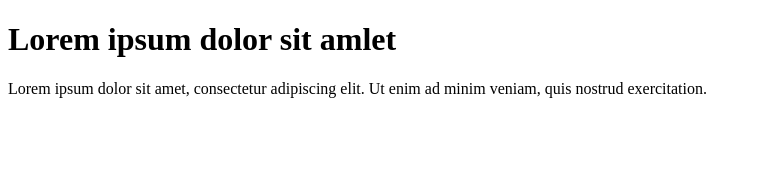
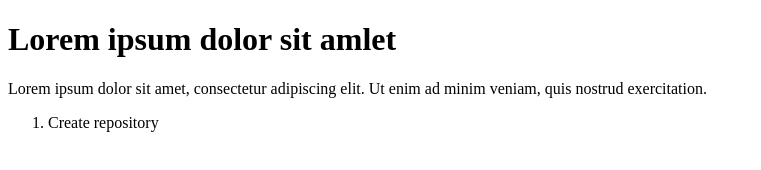
Before and after one commit to TokarevArtemV/goit-markup-hw-01, a plain HTML site: page index.html in a window 1280 px wide. Shown: the whole page, without its empty margins (0-761 px from the left). Drawn offline with Linux system fonts and the light colour scheme.

Commit message:
Add list

```diff
--- a/index.html
+++ b/index.html
@@ -13,5 +13,8 @@
       Lorem ipsum dolor sit amet, consectetur adipiscing elit. Ut enim ad minim
       veniam, quis nostrud exercitation.
     </p>
+    <ol>
+      <li>Create repository</li>
+    </ol>
   </body>
 </html>
```
